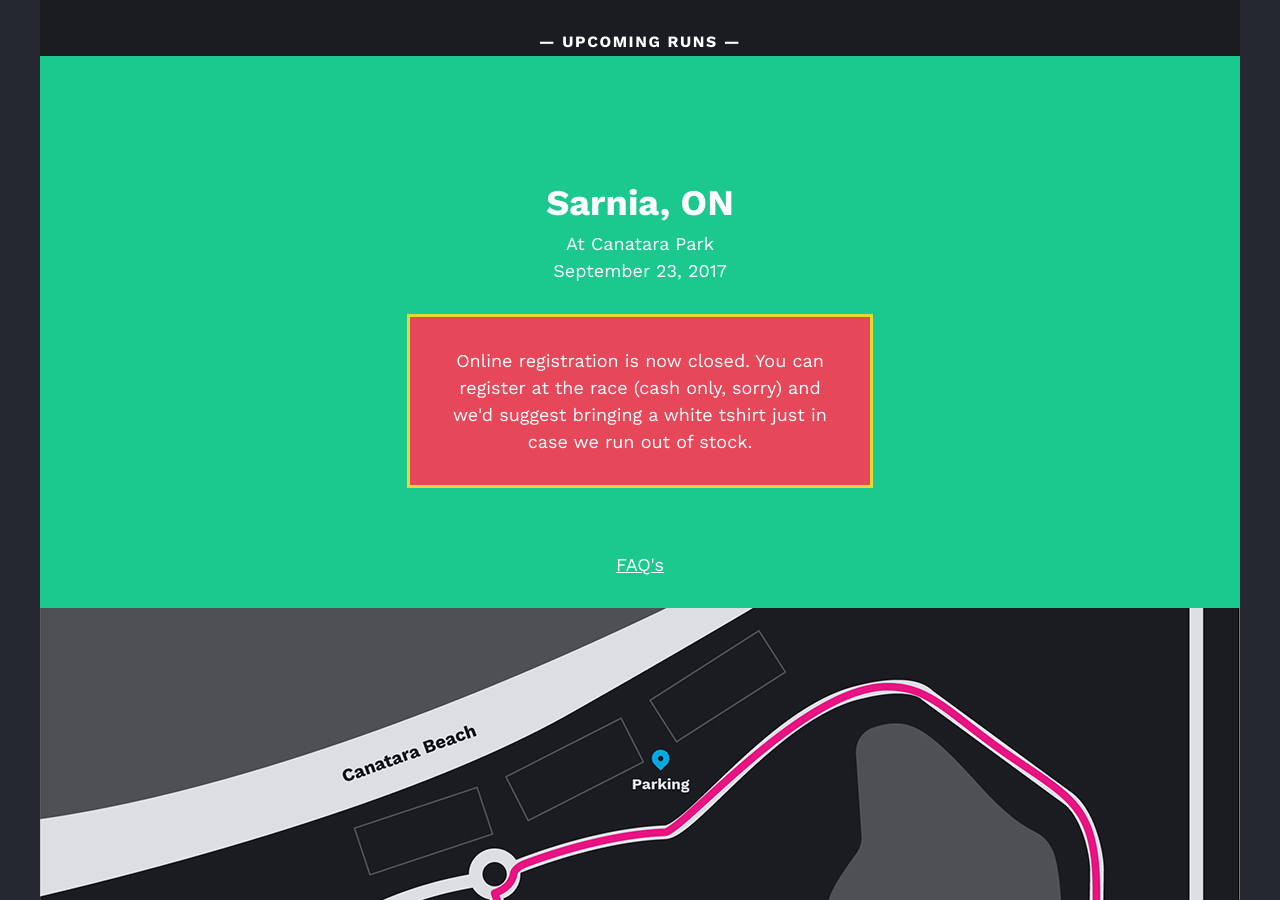
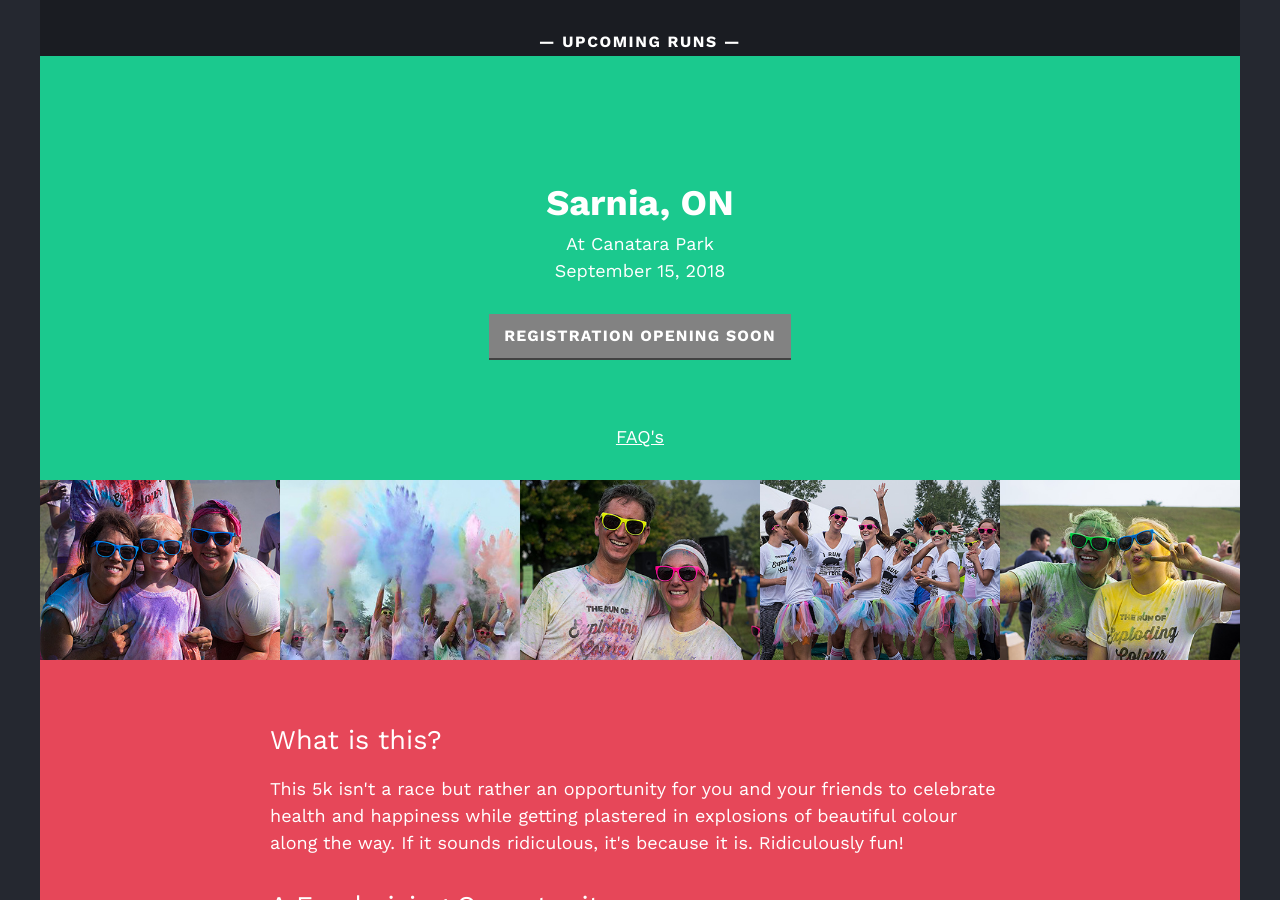
Before and after one commit to storyboardinc/exploding-colour, a Jekyll site: the page built from index.html, in a window 1280 px wide and 900 px high, scrolled down 637 px. Built offline with Jekyll 4.4.1, drawn with Linux system fonts in a browser that asks for light colours; some of the changed text lies outside the part shown.

Commit message:
update for 2018

```diff
--- a/_includes/footer.html
+++ b/_includes/footer.html
@@ -29,7 +29,7 @@
       <h2>Is there a discount for kids?</h2>
       <p>YES! 12 and under can run for $20 but they will not get a branded t-shirt. They will get sunglasses. All kids wishing to go this route do NOT need to register online. Instead their parent/guardian will sign them in on race day where they can pay $20 cash then.</p>
 
-      <h2>What time should I arrive on September 23rd?</h2>
+      <h2>What time should I arrive on race day?</h2>
       <p>Registration opens at 9:30am with the first set of runners heading out at 10:30am.</p>
 
       <h2>Do I have to raise money?</h2>
--- a/_layouts/default.html
+++ b/_layouts/default.html
@@ -15,9 +15,9 @@
         <div class="racebox racebox-1">
           <h3>Sarnia, ON</h3>
           <a href="https://goo.gl/maps/HyGSWrBD6992" target="_blank">At Canatara Park</a>
-          <div class="date">September 23, 2017</div>
-          <!-- <div class="btn btn-soon">Registration Opening Soon</div> -->
-          <div class="registration-closed">Online registration is now closed. You can register at the race (cash only, sorry) and we'd suggest bringing a white tshirt just in case we run out of stock.</div>
+          <div class="date">September 15, 2018</div>
+          <div class="btn btn-soon">Registration Opening Soon</div>
+          <!-- <div class="registration-closed">Online registration is now closed. You can register at the race (cash only, sorry) and we'd suggest bringing a white tshirt just in case we run out of stock.</div> -->
           <!-- <a class="btn" href="https://register.explodingcolour.com/register">Register Now</a> -->
           <div class="faq-link"><a href="#faq">FAQ's</a></div>
         </div>
@@ -25,7 +25,6 @@
       </div>
 
       <div class="home-page-content">
-        <img src="{{ site.baseurl }}/img/trec-sarnia-map-2017.jpg" alt="Run Map">
 
         <div class="img-row clearfix">
           <img src="{{ site.baseurl }}/img/kid.jpg">
@@ -42,6 +41,8 @@
           <p>The Run of Exploding Colour is also an opportunity for us to give back and help promote the great work that charities in Ontario are engaged in. Any charity can sign up with us and use the event as a launchpad for their own fundraising efforts by having runners secure pledges for their organization.</p>
         </div>
 
+        <img src="{{ site.baseurl }}/img/trec-sarnia-map-2017.jpg" alt="Run Map">
+
       </div>
 
       {% include footer.html %}
```
